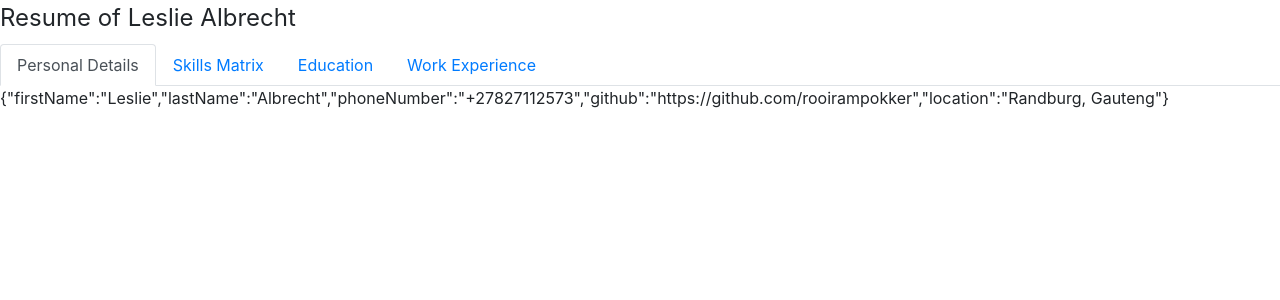
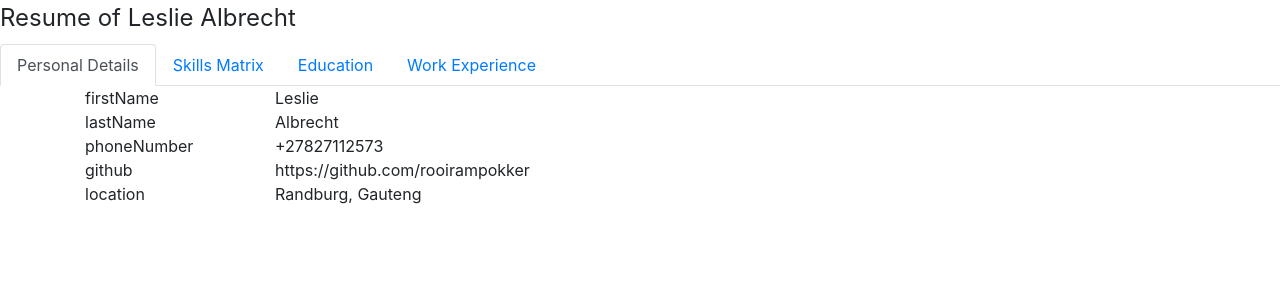
Before and after one commit to rooirampokker/resume-builder, a React (Create React App) app: page / in a window 1280 px wide. Both pictures are taken after a click on the tab "Personal Details". Shown: the top 300 px of the page. Built offline with nearby package versions, Linux system fonts and the light colour scheme.

Commit message:
cleaned up a bit and set personalDetails to output content into bootstrap grid

```diff
--- a/src/App.js
+++ b/src/App.js
@@ -46,7 +46,7 @@ class App extends Component {
                                 <TabContent
                                       key = {sectionName}
                                       id  = {sectionID}
-                                      details = {JSON.stringify(Resume[sectionName])}/>
+                                      details = {Resume[sectionName]}/>
                           </Tab>
 
                   )
--- a/src/containers/Content.jsx
+++ b/src/containers/Content.jsx
@@ -8,7 +8,7 @@ const Content = (props) => {
                     {value}
                 </div>
             )
-        }
+        } else return '';
     });
     return(
         <>
--- a/src/containers/Education.jsx
+++ b/src/containers/Education.jsx
@@ -1,21 +1,21 @@
 import React, { Component } from 'react';
 
 const Education = (props) => {
-    const details = Object.keys(props).map((value, key) => {
+    const details = Object.keys(props.details).map((value, key) => {
         if (value !== 'key' && value !== 'id') {
             return(
                 <div className='textLabel'>
                     {value}
                 </div>
             )
-    }
+        } else return '';
     });
     return(
         <>
             <div
                 className="tab-content"
                 id={"nav-"+props.id}>
-                {props.details}
+                {details}
             </div>
         </>
     )
--- a/src/containers/PersonalDetails.jsx
+++ b/src/containers/PersonalDetails.jsx
@@ -1,23 +1,24 @@
 import React, { Component } from 'react';
 
 const PersonalDetails = (props) => {
-    const details = Object.keys(props).map((value, key) => {
-    if (value !== 'key' && value !== 'id') {
-        return(
-            <div className='textLabel'>
-                {value}
-            </div>
-        )
-    }
+    const details = Object.keys(props.details).map((value, key) => {
+        if (value !== 'key' && value !== 'id') {
+            return(
+                <div className="row">
+                    <div className='textLabel col-2'>
+                        {value}
+                    </div>
+                    <div className='textValue col'>
+                        {props.details[value]}
+                    </div>
+                </div>
+            )
+        } else return '';
     });
     return(
-        <>
-            <div
-                className="tab-content"
-                id={"nav-" + props.id}>
-                {props.details}
+            <div className="container">
+                {details}
             </div>
-        </>
     )
 }
 
--- a/src/containers/SkillsMatrix.jsx
+++ b/src/containers/SkillsMatrix.jsx
@@ -1,21 +1,21 @@
 import React, { Component } from 'react';
 
 const SkillsMatrix = (props) => {
-    const details = Object.keys(props).map((value, key) => {
+    const details = Object.keys(props.details).map((value, key) => {
         if (value !== 'key' && value !== 'id') {
             return(
                 <div className='textLabel'>
                     {value}
                 </div>
             )
-    }
+        } else return '';
     });
     return(
         <>
             <div
                 className="tab-content"
                 id={"nav-"+props.id}>
-                {props.details}
+                {details}
             </div>
         </>
     )
--- a/src/containers/WorkExperience.jsx
+++ b/src/containers/WorkExperience.jsx
@@ -1,21 +1,21 @@
-import React, { Component } from 'react';
+import React from 'react';
 
 const WorkExperience = (props) => {
-    const details = Object.keys(props).map((value, key) => {
+    const details = Object.keys(props.details).map((value, key) => {
         if (value !== 'key' && value !== 'id') {
             return(
                 <div className='textLabel'>
                     {value}
                 </div>
             )
-    }
+        } else return ''
     });
     return(
         <>
             <div
                 className="tab-content"
                 id={"nav-"+props.id}>
-                {props.details}
+                {details}
             </div>
         </>
     )
```
Lines whose indentation alone changed are shown as unchanged.
